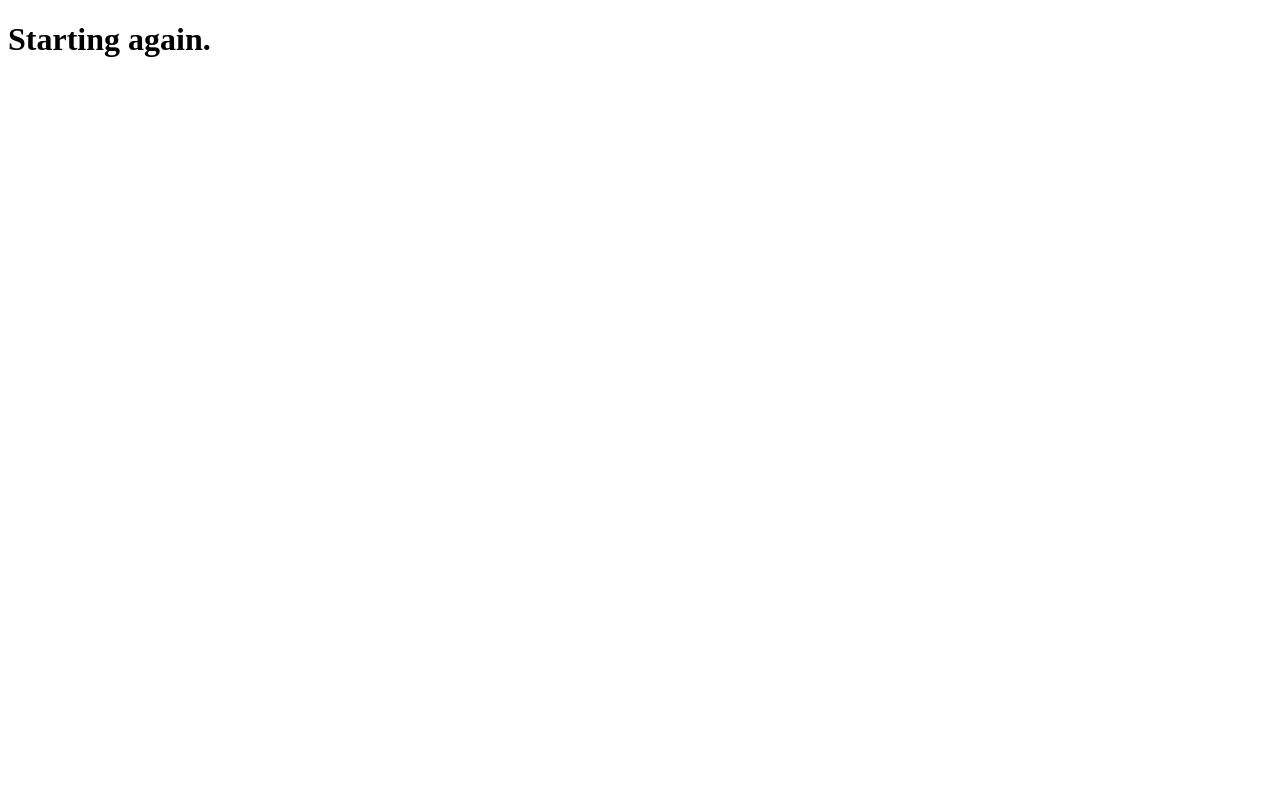
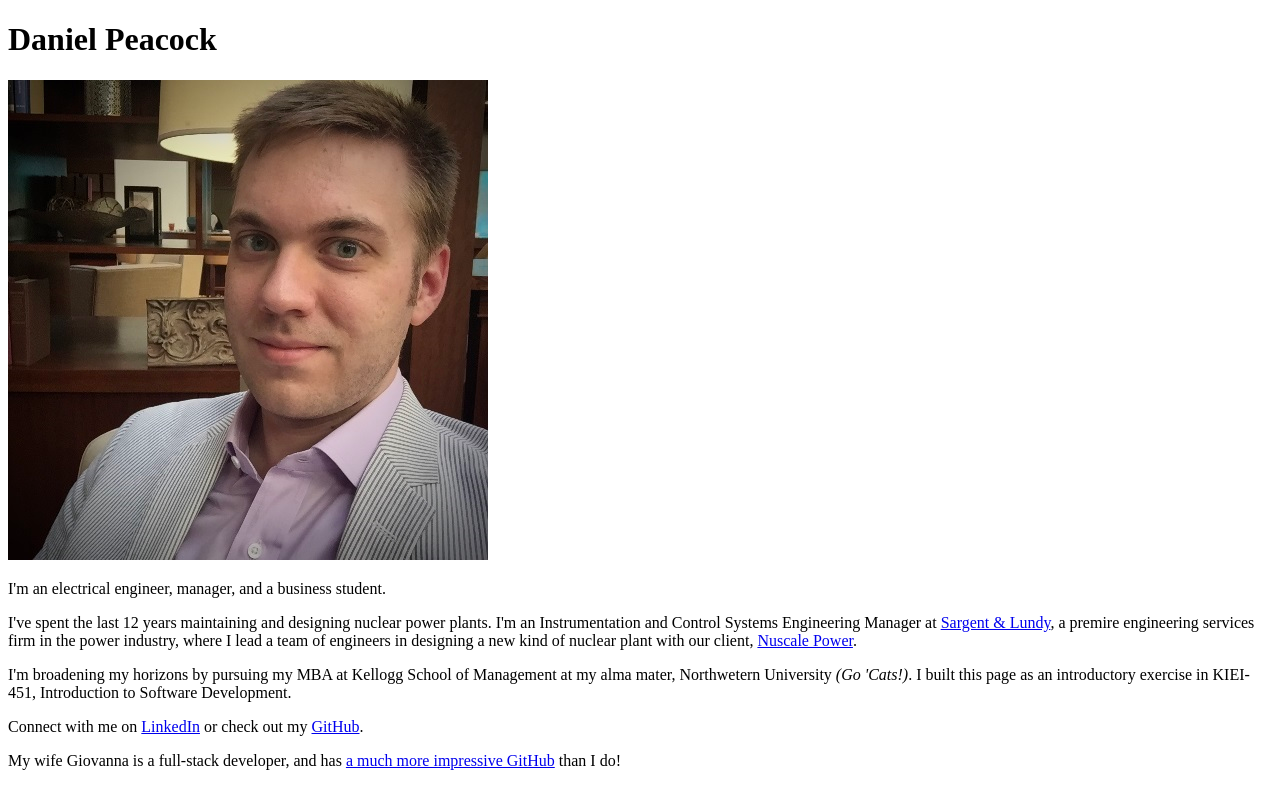
Before and after one commit to peacockda/hello-world, a plain HTML site: page index.html in a window 1280 px wide. Drawn offline with Linux system fonts and the light colour scheme.

Commit message:
Initial commit with basic content for Intro page.

```diff
--- a/index.html
+++ b/index.html
@@ -3,9 +3,28 @@
 <head>
     <meta charset="UTF-8">
     <meta name="viewport" content="width=device-width, initial-scale=1.0">
-    <title>Document</title>
+    <title>Introduction: Daniel Peacock</title>
 </head>
 <body>
-    <h1>Starting again.</h1>
+    <h1>Daniel Peacock</h1>
+    <p>
+        <img src="images/Peacock D Headshot.jpeg" alt="Daniel Peacock, in a seersucker jacket and pink button-down shirt, in front of an elegant bookcase">
+    </p>
+    <p>
+        I'm an electrical engineer, manager, and a business student.
+    </p>
+    <p>
+        I've spent the last 12 years maintaining and designing nuclear power plants. I'm an Instrumentation and Control Systems Engineering Manager at <a href="http://sargentlundy.com">Sargent & Lundy</a>, a premire engineering services firm in the power industry, where I lead a team of engineers in designing a new kind of nuclear plant with our client, <a href="http://nuscalepower.com">Nuscale Power</a>.<br>
+    </p>
+    <p>
+        I'm broadening my horizons by pursuing my MBA at Kellogg School of Management at my alma mater, Northwetern University <em>(Go 'Cats!)</em>. I built this page as an introductory exercise in KIEI-451, Introduction to Software Development.
+    </p>
+    <p>
+        Connect with me on <a href="https://www.linkedin.com/in/daniel-peacock-pe-ba7ab382/">LinkedIn</a> or check out my <a href="https://github.com/peacockda">GitHub</a>.
+    </p>
+    <p>
+        My wife Giovanna is a full-stack developer, and has <a href="https://github.com/garizpe9">a much more impressive GitHub</a> than I do!
+    </p>
+
 </body>
 </html>
```
Also changed, not shown: images/Peacock D Headshot.jpeg (added).
